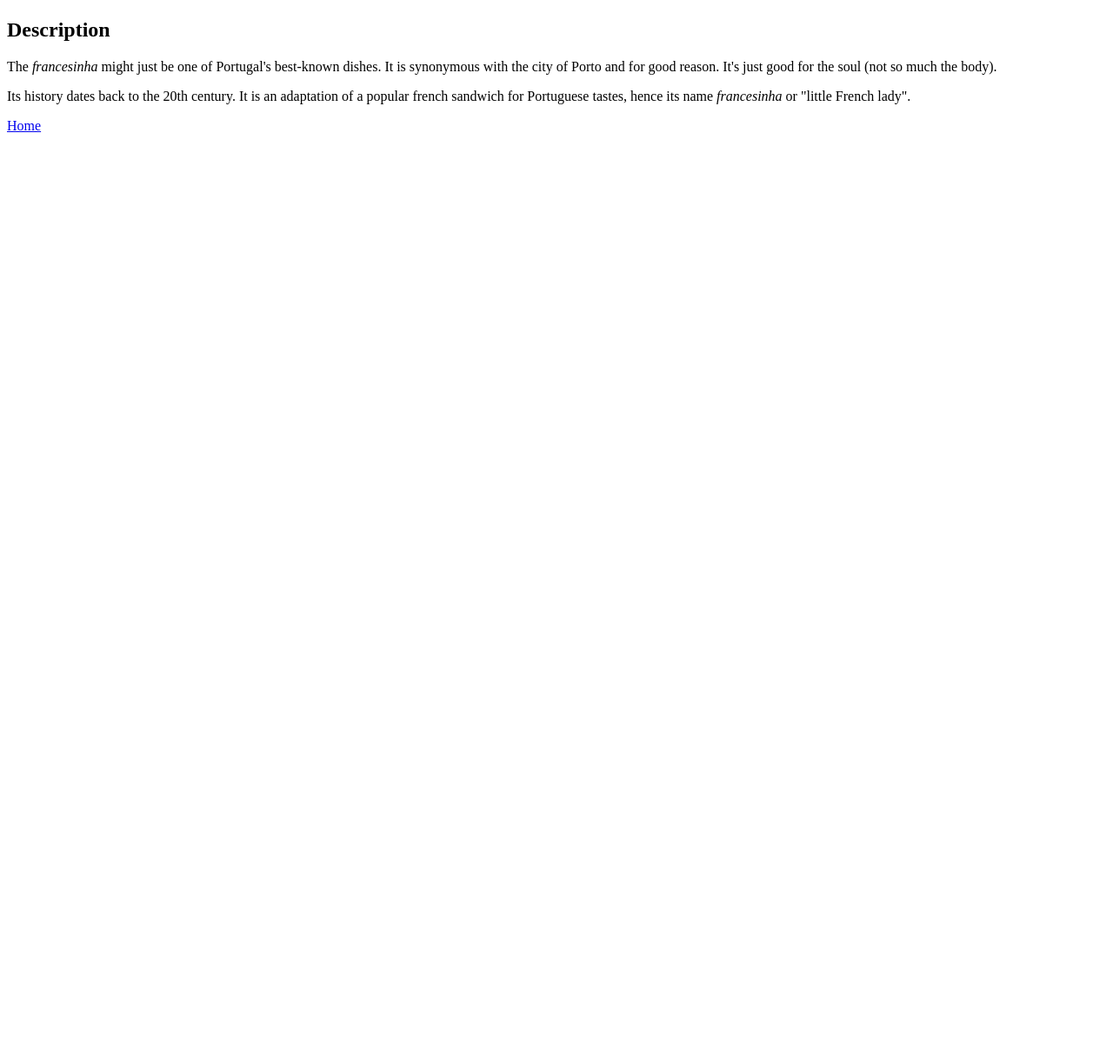
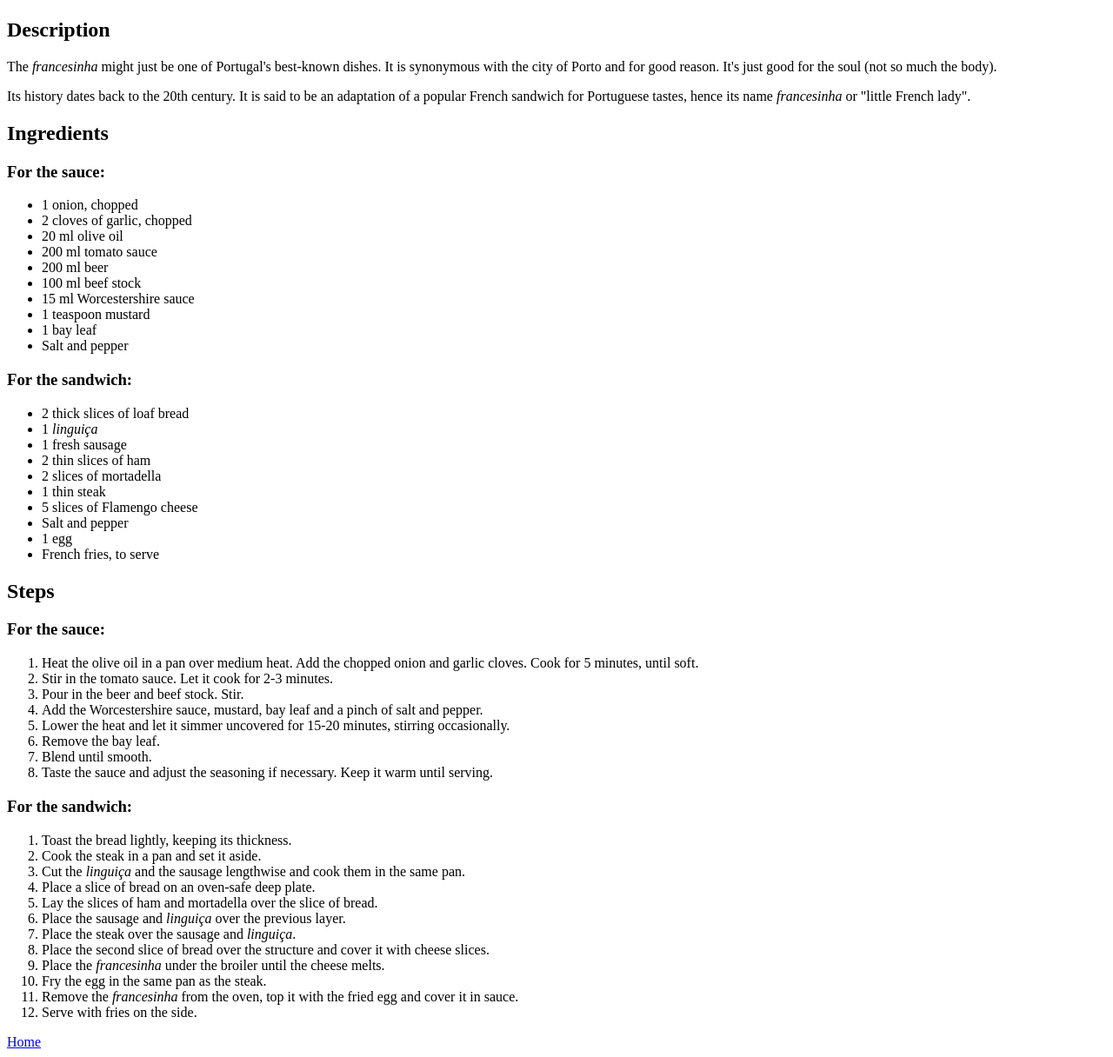
Before and after one commit to MWRAlves/odin-recipes, a plain HTML site: page recipes/francesinha.html in a window 1280 px wide. Shown: the part 533-1749 px from the top of the page at 87% size. Before the commit the page ends 800 px from the top, so only its background shows below. Drawn offline with Linux system fonts and the light colour scheme.

Commit message:
Add recipe for francesinha and corrected spelling
Added the ingredients and steps to cook a francesinha.
Also corrected a few spelling mistakes in the description.

```diff
--- a/recipes/francesinha.html
+++ b/recipes/francesinha.html
@@ -10,7 +10,63 @@
     <img src="./../images/francesinha.jpeg" alt="Traditional Portuguese Francesinha" width="600">
     <h2>Description</h2>
     <p>The <em>francesinha</em> might just be one of Portugal's best-known dishes. It is synonymous with the city of Porto and for good reason. It's just good for the soul (not so much the body).</p>
-    <p>Its history dates back to the 20th century. It is an adaptation of a popular french sandwich for Portuguese tastes, hence its name <em>francesinha</em> or "little French lady".</p>
+    <p>Its history dates back to the 20th century. It is said to be an adaptation of a popular French sandwich for Portuguese tastes, hence its name <em>francesinha</em> or "little French lady".</p>
+
+    <h2>Ingredients</h2>
+    <h3>For the sauce:</h3>
+    <ul>
+        <li>1 onion, chopped</li>
+        <li>2 cloves of garlic, chopped</li>
+        <li>20 ml olive oil</li>
+        <li>200 ml tomato sauce</li>
+        <li>200 ml beer</li>
+        <li>100 ml beef stock</li>
+        <li>15 ml Worcestershire sauce</li>
+        <li>1 teaspoon mustard</li>
+        <li>1 bay leaf</li>
+        <li>Salt and pepper</li>
+    </ul>
+    <h3>For the sandwich:</h3>
+    <ul>
+        <li>2 thick slices of loaf bread</li>
+        <li>1 <em>linguiça</em></li>
+        <li>1 fresh sausage</li>
+        <li>2 thin slices of ham</li>
+        <li>2 slices of mortadella</li>
+        <li>1 thin steak</li>
+        <li>5 slices of Flamengo cheese</li>
+        <li>Salt and pepper</li>
+        <li>1 egg</li>
+        <li>French fries, to serve</li>
+    </ul>
+
+    <h2>Steps</h2>
+    <h3>For the sauce:</h3>
+    <ol>
+        <li>Heat the olive oil in a pan over medium heat. Add the chopped onion and garlic cloves. Cook for 5 minutes, until soft.</li>
+        <li>Stir in the tomato sauce. Let it cook for 2-3 minutes.</li>
+        <li>Pour in the beer and beef stock. Stir.</li>
+        <li>Add the Worcestershire sauce, mustard, bay leaf and a pinch of salt and pepper.</li>
+        <li>Lower the heat and let it simmer uncovered for 15-20 minutes, stirring occasionally.</li>
+        <li>Remove the bay leaf.</li>
+        <li>Blend until smooth.</li>
+        <li>Taste the sauce and adjust the seasoning if necessary. Keep it warm until serving.</li>
+    </ol>
+    <h3>For the sandwich:</h3>
+    <ol>
+        <li>Toast the bread lightly, keeping its thickness.</li>
+        <li>Cook the steak in a pan and set it aside.</li>
+        <li>Cut the <em>linguiça</em> and the sausage lengthwise and cook them in the same pan.</li>
+        <li>Place a slice of bread on an oven-safe deep plate.</li>
+        <li>Lay the slices of ham and mortadella over the slice of bread.</li>
+        <li>Place the sausage and <em>linguiça</em> over the previous layer.</li>
+        <li>Place the steak over the sausage and <em>linguiça</em>.</li>
+        <li>Place the second slice of bread over the structure and cover it with cheese slices.</li>
+        <li>Place the <em>francesinha</em> under the broiler until the cheese melts.</li>
+        <li>Fry the egg in the same pan as the steak.</li>
+        <li>Remove the <em>francesinha</em> from the oven, top it with the fried egg and cover it in sauce.</li>
+        <li>Serve with fries on the side.</li>
+    </ol>
 
     <a href="./../index.html">Home</a>
 </body>
```
